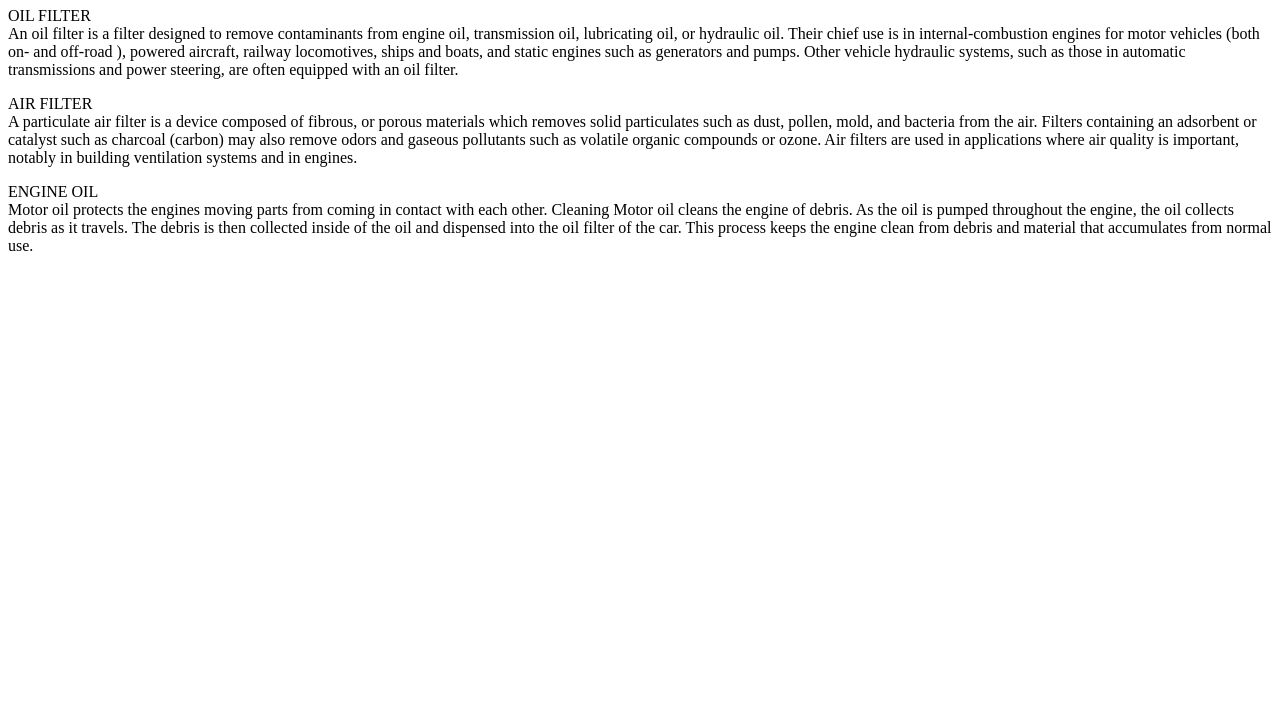
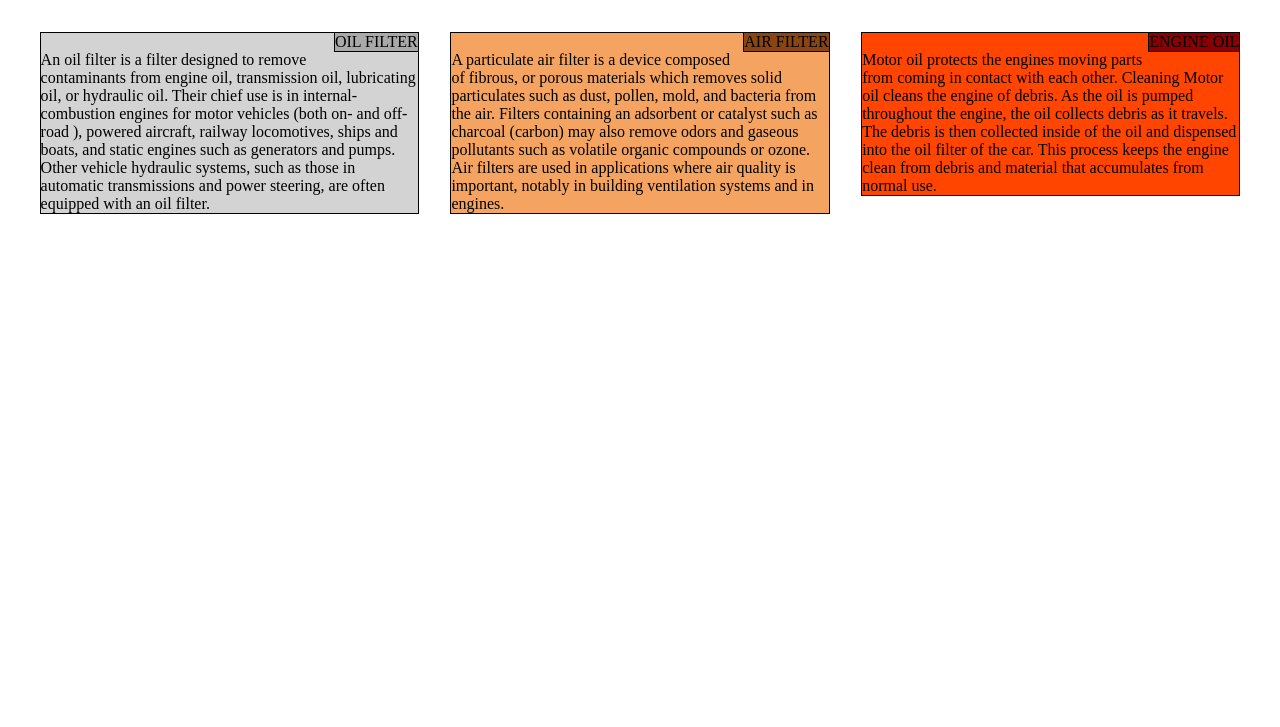
Before and after one commit to Zyan-Danish/module2-solution-, a plain HTML site: page m2 code.html in a window 1280 px wide. Shown: the part 73-800 px from the top of the page. Drawn offline with Linux system fonts and the light colour scheme.

Commit message:
Update m2 code.html

```diff
--- a/m2 code.html
+++ b/m2 code.html
@@ -3,7 +3,7 @@
 <head>
 	<meta charset="utf-8">
 	<title></title>
-	<link rel="stylesheet" type="text/css" href="html file/mod2.styles.css">
+	<link rel="stylesheet" type="text/css" href="m2 css code.css">
 </head>
 <body>
 	 <h1 class="heading"> OUR PRODUCTS </h1>
```
